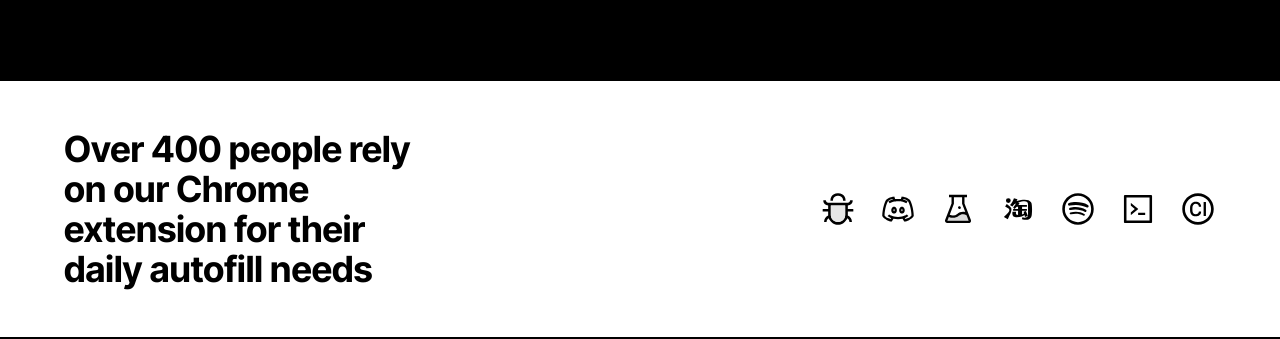
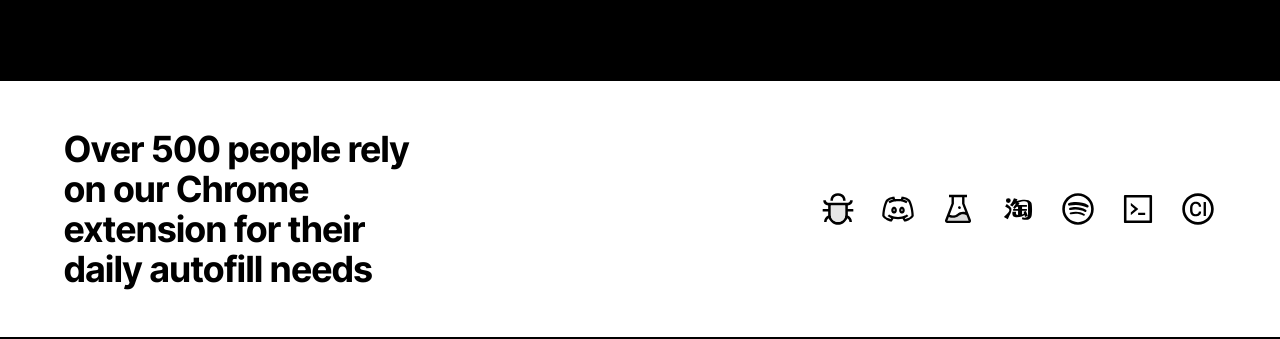
Before and after one commit to talhatahir/jobfillr, a Next.js app: page / in a window 1280 px wide. Shown: the part 1860-2199 px from the top of the page. Built offline with nearby package versions, Linux system fonts and the light colour scheme.

Commit message:
update user count

```diff
--- a/app/layout.tsx
+++ b/app/layout.tsx
@@ -14,7 +14,7 @@ export default function RootLayout({ children }: { children: React.ReactNode })
     <html lang="en" suppressHydrationWarning>
       <head>
         <link rel="icon" href="/favicon.png" type="image/png" />
-        <link rel="canonical" href="https://www.jobfillr.com/" />
+        <link rel="canonical" href="https://www.jobfillr.com" />
         <link rel="preconnect" href="https://fonts.googleapis.com" />
         <link rel="preconnect" href="https://fonts.gstatic.com" crossOrigin="anonymous" />
         <link
--- a/components/Customers.tsx
+++ b/components/Customers.tsx
@@ -26,7 +26,7 @@ const Customers: React.FC = () => {
         <div className="flex flex-col md:flex-row items-center justify-between max-w-7xl mx-auto">
           <div className="flex flex-col md:flex-row w-full">
             <h2 className="text-xl sm:text-2xl md:text-3xl lg:text-4xl font-bold mb-6 md:mb-0 text-white dark:text-black text-center md:text-left md:w-1/3">
-              Over 400 people rely on our Chrome extension for their daily autofill needs
+              Over 500 people rely on our Chrome extension for their daily autofill needs
             </h2>
             <div className="flex flex-wrap justify-center md:justify-end gap-6 md:w-2/3">
               {icons.map(({ Icon }, index) => (
```
